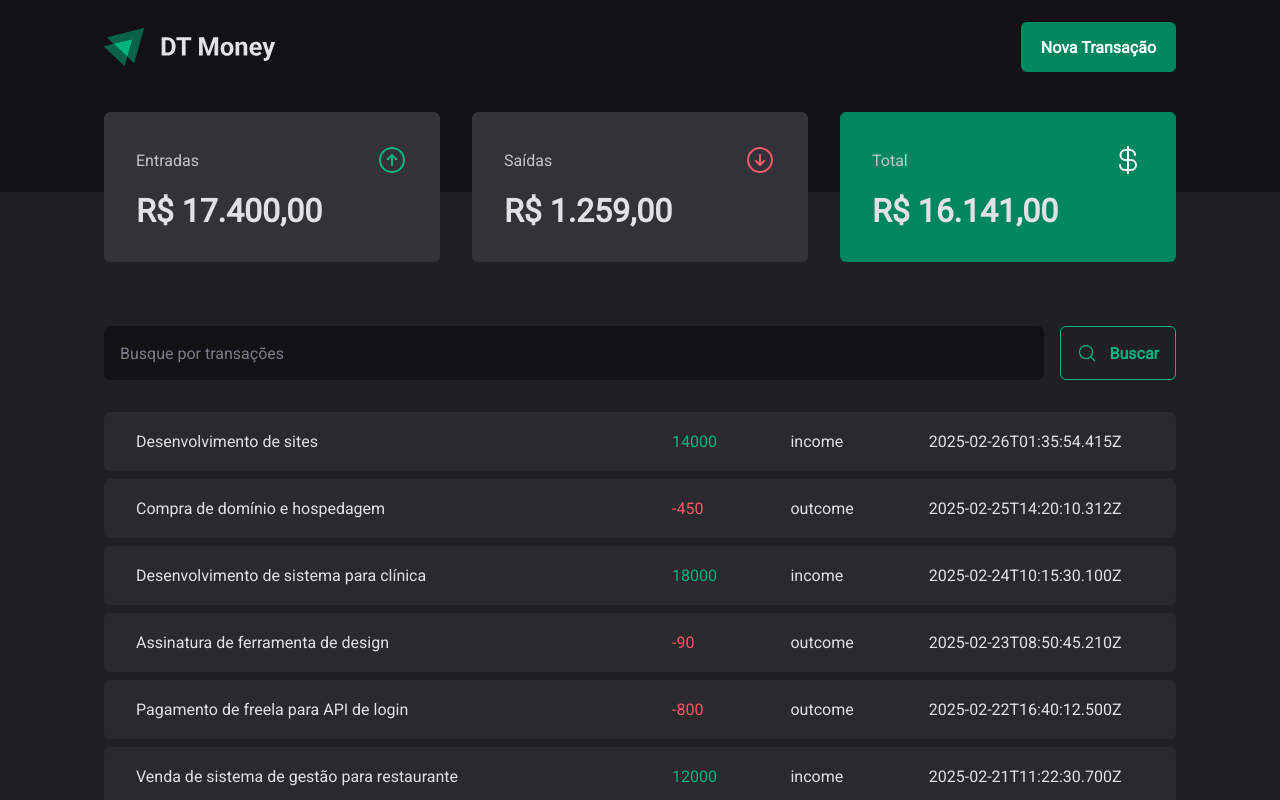
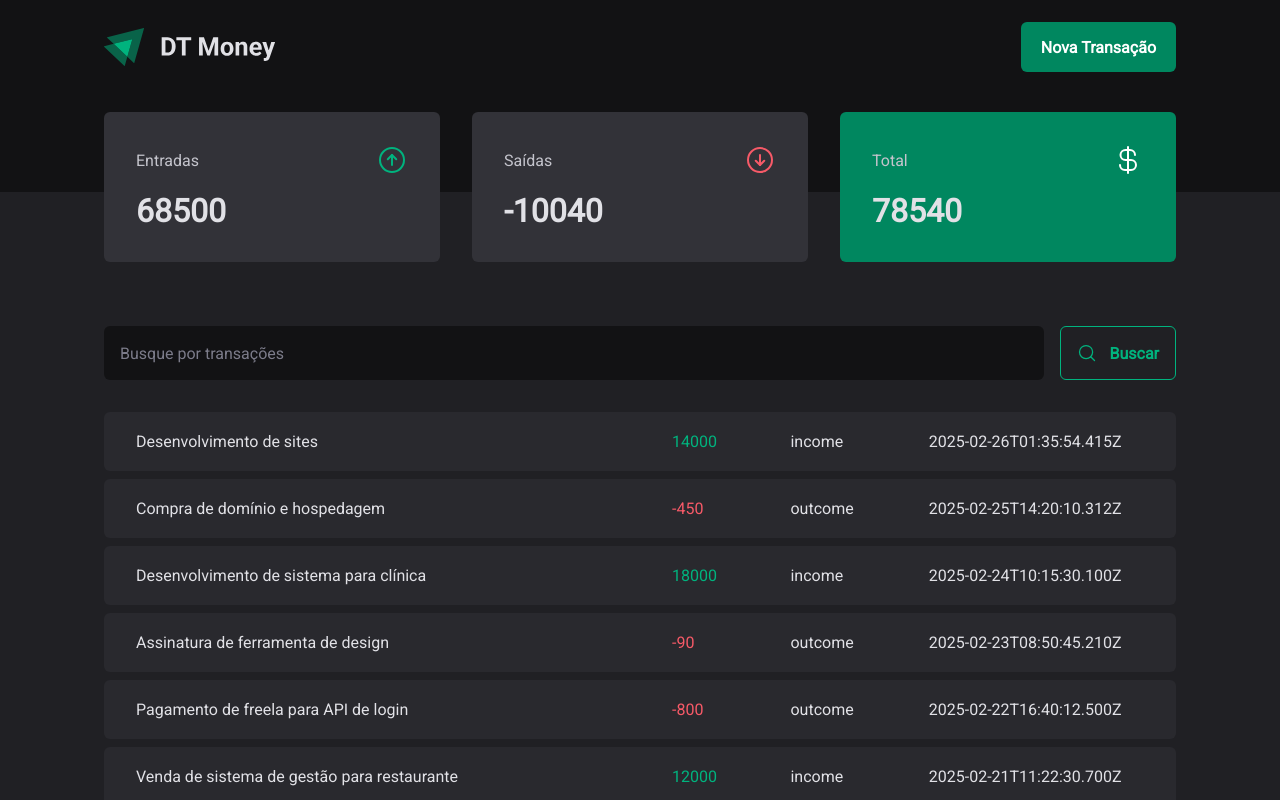
Before and after one commit to viktor-lima/dt-money, a React (Vite) app: page / in a window 1280 px wide. Shown: the top 800 px of the page. Built offline with nearby package versions, Linux system fonts and the light colour scheme; data requests are answered from the project's data file.

Commit message:
pt-1 - calculating the result of transactions

```diff
--- a/package.json
+++ b/package.json
@@ -5,7 +5,7 @@
   "type": "module",
   "scripts": {
     "dev": "vite",
-    "dev:server": "json-server server.json -p 3333 -w -d 500",
+    "dev:server": "json-server server.json -p 3333 -w",
     "build": "tsc -b && vite build",
     "lint": "eslint .",
     "preview": "vite preview"
--- a/src/App.tsx
+++ b/src/App.tsx
@@ -2,6 +2,7 @@
 import { defaultTheme } from "./styles/themes/default";
 import { GlobalStyled } from "./styles/global";
 import { Transactions } from "./pages/transactions";
+import { TransactionProvider } from "./contexts/TransactionContext";
 
 
 export function App() {
@@ -9,7 +10,9 @@
   return (
     <ThemeProvider theme={defaultTheme}>
       <GlobalStyled />
-      <Transactions />
+      <TransactionProvider>
+        <Transactions />
+      </TransactionProvider>
     </ThemeProvider>
   )
 }
--- a/src/components/Summary/index.tsx
+++ b/src/components/Summary/index.tsx
@@ -1,7 +1,30 @@
 import { ArrowCircleDown, ArrowCircleUp, CurrencyDollar } from "phosphor-react";
 import { SummaryCard, SummaryContainer } from "./styles";
+import { useContext } from "react";
+import { transactionContext } from "../../contexts/TransactionContext";
 
 export function Summary() {
+    const { transactions } = useContext(transactionContext)
+
+    const summary = transactions.reduce(
+      (acc, transaction) => {
+        if(transaction.type === 'income'){
+          acc.income += transaction.price
+          acc.total += transaction.price
+        } else {
+          acc.outcome += transaction.price
+          acc.total -= transaction.price
+
+        }
+        return acc;
+      },
+      {
+        income: 0,
+        outcome: 0,
+        total: 0
+      }
+    )
+
   return (
     <SummaryContainer>
       <SummaryCard>
@@ -9,7 +32,7 @@
           <span>Entradas</span>
           <ArrowCircleUp size={32} color="#00b37e" />
         </header>
-          <strong>R$ 17.400,00</strong>
+          <strong>{summary.income}</strong>
       </SummaryCard>
 
       <SummaryCard>
@@ -17,7 +40,7 @@
           <span>Saídas</span>
           <ArrowCircleDown size={32} color="#f75a68" />
         </header>
-          <strong>R$ 1.259,00</strong>
+          <strong>{summary.outcome}</strong>
       </SummaryCard>
 
       <SummaryCard variant="green">
@@ -25,7 +48,7 @@
           <span>Total</span>
           <CurrencyDollar  size={32} color="#fff" />
         </header>
-          <strong>R$ 16.141,00</strong>
+          <strong>{summary.total}</strong>
       </SummaryCard>
     </SummaryContainer>
   )
--- /dev/null
+++ b/src/contexts/TransactionContext.tsx
@@ -0,0 +1,42 @@
+import { createContext, ReactNode, useEffect, useState } from "react";
+
+interface Transaction {
+  id: number;
+  description: string;
+  type: "income" | "outcome";
+  category: string;
+  price: number;
+  createdAt: string;
+}
+
+interface TransactionContexType {
+  transactions: Transaction[]
+}
+
+interface TransactionProviderProps{
+  children: ReactNode;
+}
+
+export const transactionContext = createContext({} as TransactionContexType)
+
+export function TransactionProvider({children} : TransactionProviderProps) {
+
+    const [ transactions, setTransactions ] = useState<Transaction[]>([])
+
+
+   async function loadTransactions () {
+      const response = await fetch('http://localhost:3333/transactions')
+      const data = await response.json();
+      setTransactions(data)
+    }
+
+    useEffect(() => {
+      loadTransactions()
+    }, [])
+
+  return (
+    <transactionContext.Provider value={{transactions}}>
+      {children}
+    </transactionContext.Provider>
+  )
+}
--- a/src/pages/transactions/index.tsx
+++ b/src/pages/transactions/index.tsx
@@ -1,32 +1,16 @@
-import { useEffect, useState } from "react";
+import { useContext } from "react";
 import { Header } from "../../components/Header";
 import { Summary } from "../../components/Summary";
 import { SearchForm } from "./components/SearchForm";
 import { PriceHigthlight, TransactionsContainer, TransactionsTable } from "./styles";
+import { transactionContext } from "../../contexts/TransactionContext";
 
-interface Transaction {
-  id: number;
-  description: string;
-  type: "income" | "outcome";
-  category: string;
-  price: number;
-  createdAt: string;
-}
+
 
 
 export function Transactions () {
 
-  const [ transactions, setTransactions ] = useState<Transaction[]>([])
-
-  async function loadTransactions () {
-    const response = await fetch('http://localhost:3333/transactions')
-    const data = await response.json();
-    setTransactions(data)
-  }
-
-  useEffect(() => {
-    loadTransactions()
-  }, [])
+  const { transactions } = useContext(transactionContext)
 
   return (
     <div>
```
